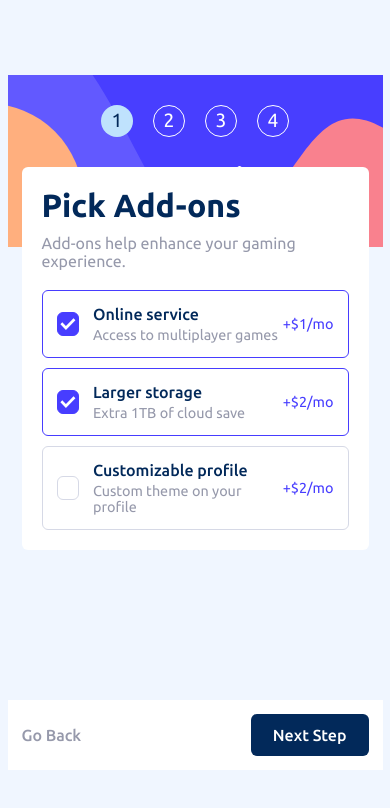
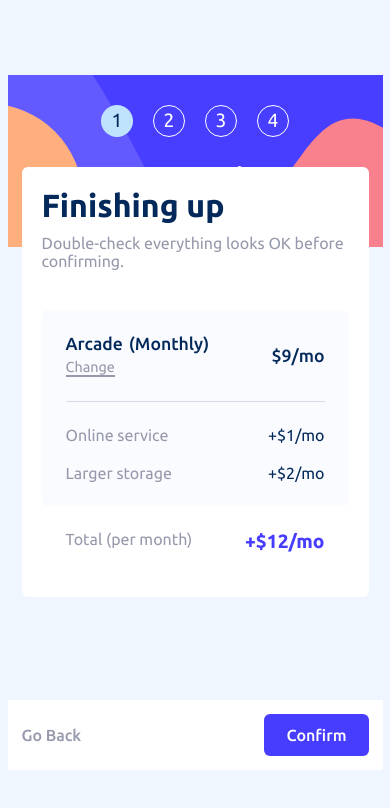
Before and after one commit to tymino/frontendmentor_multi-step-form, a Vue app: page / in a window 390 px wide. Shown: the top 808 px of the page. Built offline with nearby package versions, Linux system fonts and the light colour scheme.

Commit message:
style 4 page

```diff
--- a/src/components/BlockSummary.vue
+++ b/src/components/BlockSummary.vue
@@ -1,5 +1,5 @@
 <template>
-  <div>
+  <div class="content">
     <Title :data="header" />
 
     <div class="body">
@@ -171,4 +171,13 @@ export default {
     font-weight: var(--font-bold);
   }
 }
+
+@media (max-width: 1000px) {
+  .content {
+    border-radius: var(--border-radius);
+    background: var(--color-white);
+    margin: 0 14px;
+    padding: 20px;
+  }
+}
 </style>
--- a/src/store/index.js
+++ b/src/store/index.js
@@ -14,7 +14,7 @@ const store = createStore({
       { id: 3, subtitle: 'step', title: 'add-ons', isActive: false },
       { id: 4, subtitle: 'step', title: 'summary', isActive: false },
     ],
-    currentStep: 3,
+    currentStep: 4,
     isTheEnd: false,
   }),
   getters: {
```
